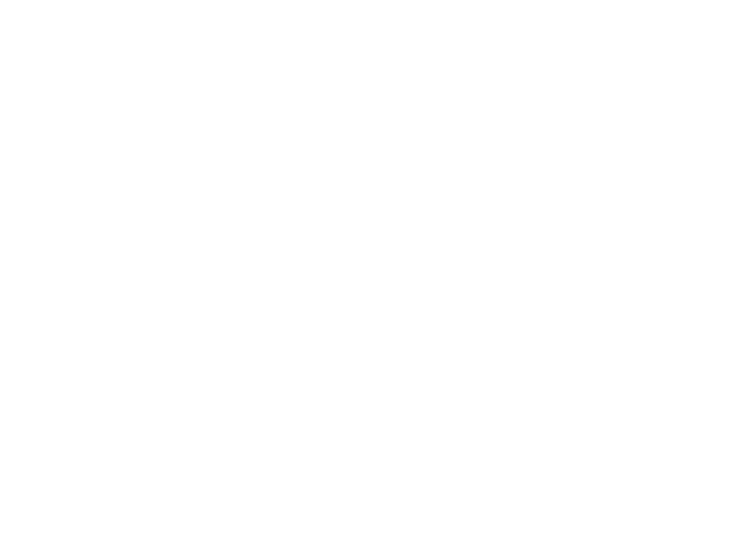
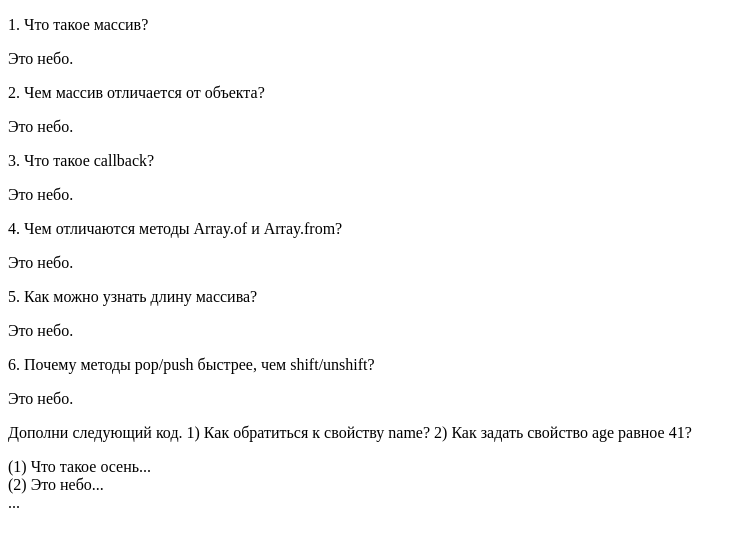
Before and after one commit to Akbalstalker/pasha-e1-006, a website: page app/pages/answers.html in a window 1280 px wide. Shown: the whole page, without its empty margins (0-747 px from the left). Drawn offline with Linux system fonts and the light colour scheme.

Commit message:
Коммит 1

```diff
--- a/app/pages/answers.html
+++ b/app/pages/answers.html
@@ -6,6 +6,38 @@
 </head>
 <body>
 	<div class="faq">
+		<div class="pair arrays">
+			<p class="question">1. Что такое массив?</p>
+			<p class="answer">Это небо.</p>
+		</div>
+		<div class="pair arrays">
+			<p class="question">2. Чем массив отличается от объекта?</p>
+			<p class="answer">Это небо.</p>
+		</div>
+		<div class="pair arrays">
+			<p class="question">3. Что такое callback?</p>
+			<p class="answer">Это небо.</p>
+		</div>
+		<div class="pair arrays">
+			<p class="question">4. Чем отличаются методы Array.of и Array.from?</p>
+			<p class="answer">Это небо.</p>
+		</div>
+		<div class="pair arrays">
+			<p class="question">5. Как можно узнать длину массива?</p>
+			<p class="answer">Это небо.</p>
+		</div>
+		<div class="pair arrays">
+			<p class="question">6. Почему методы pop/push быстрее, чем shift/unshift?</p>
+			<p class="answer">Это небо.</p>
+		</div>
+		<div class="pair arrays">
+			<p class="question"> Дополни следующий код. 1) Как обратиться к свойству name? 2) Как задать свойство age равное 41?</p>
+			<p class="answer">
+				(1) Что такое осень...<br>
+				(2) Это небо...<br>
+				...
+			</p>
+		</div>
 
 	</div>
 </body>
```
